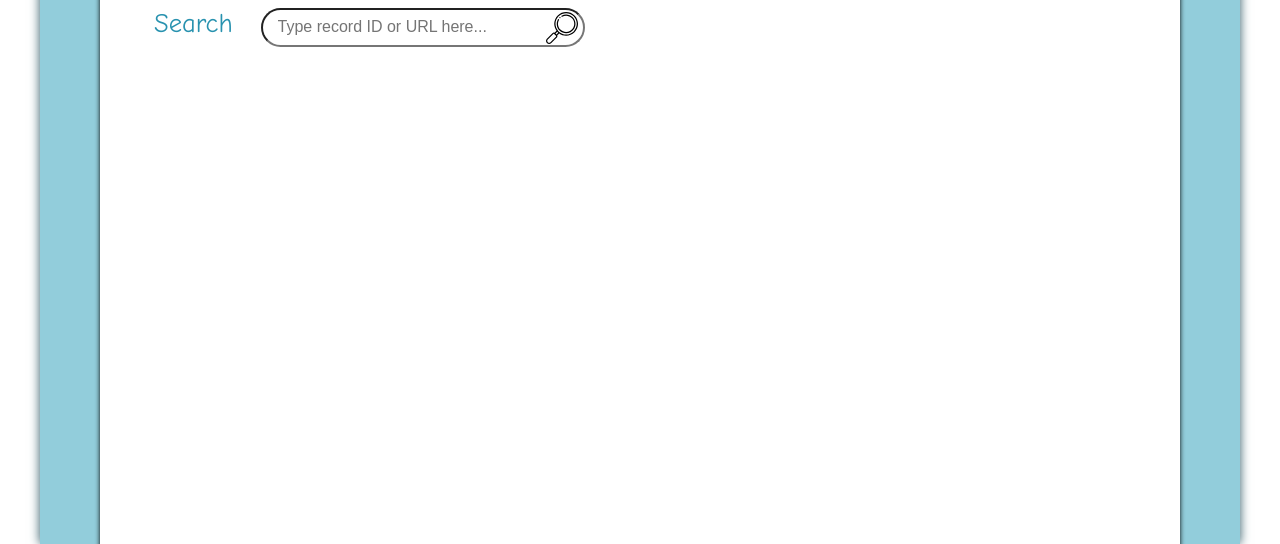
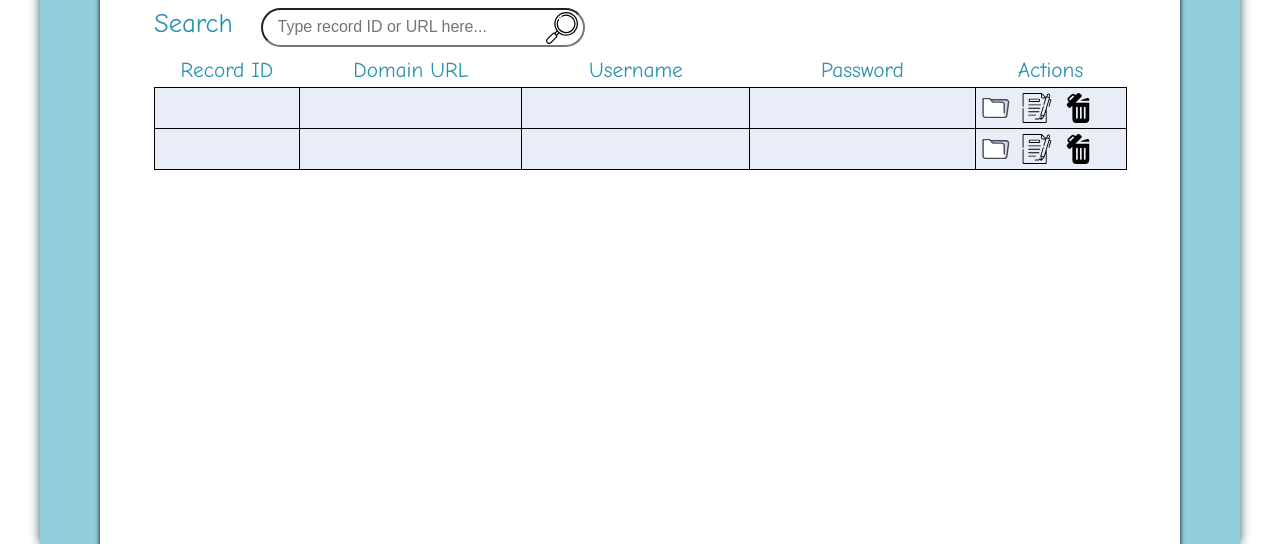
Before and after one commit to aperalta1437/Password-Manager-Website, a plain HTML site: page public/views/user-records.html in a window 1280 px wide. Shown: the part 256-800 px from the top of the page. Drawn offline with Linux system fonts and the light colour scheme; a web font is replaced by a local one.

Commit message:
Added table to records page.

```diff
--- a/public/static/css/user-records.css
+++ b/public/static/css/user-records.css
@@ -54,3 +54,66 @@ form label {
     left: -56px;
     top: 12px;;
 }
+
+div.table {
+    /* border: red 1px solid; */
+    display: table;
+    margin: auto;
+    padding: 0%;
+    width: 90%;
+    height: auto;
+    border-spacing: 0;
+    border-collapse: collapse;
+}
+
+
+span.th {
+    display: table-cell;
+    font-size: 16pt;
+    color: #2892af;
+    font-family: "Comic Sans MS", "Comic Sans", cursive;
+    text-align: center;
+    padding-bottom: 5px;
+}
+
+div.tr, form.tr {
+    display: table-row;
+    margin: 0;
+    padding: 0%;
+}
+
+span.td, div.td{
+    display: table-cell;
+    margin: 0%;
+    padding: 0%;
+    border: black 1px solid;
+    background-color: #E9EDF8;
+}
+
+input.table-input {
+    width: 90%;
+    margin: 3% 5% 1% 4%;
+    font-size: 15pt;
+    padding-top: 0;
+    border: none;
+    background-color: transparent;
+    /* border: red 1px solid; */
+}
+
+div.td {
+    padding: auto;
+    width: 150px;
+    /* border: red 1px solid; */
+    align-content: center;
+}
+
+
+div.td input.action-icon {
+    width: 30px;
+    /* border: red 1px solid; */
+    margin: 5px 0px 0px 5px;
+}
+
+span.record-id {
+    width: 15%;
+}
--- a/public/views/user-records.html
+++ b/public/views/user-records.html
@@ -40,6 +40,37 @@
                    <input type="image" src="../static/images/search-icon.svg" id="img-search-icon" name="submit" alt="Submit search query">
                </form>
            </section>
+           <div class="table">
+                <div class="tr">
+                    <span class="th">Record ID</span>
+                    <span class="th">Domain URL</span>
+                    <span class="th">Username</span>
+                    <span class="th">Password</span>
+                    <span class="th">Actions</span>
+                </div>
+                <form action="" class="tr" method="POST">
+                    <span class="td record-id"><input type="text" class="table-input"></span>
+                    <span class="td domain-url"><input type="text" class="table-input"></span>
+                    <span class="td username"><input type="text" class="table-input"></span>
+                    <span class="td password"><input type="text" class="table-input"></span>
+                    <div class="td">
+                        <input type="image" src="../static/images/view-record-icon.svg" class="action-icon" name="submit" alt="Submit search query">
+                        <input type="image" src="../static/images/edit-record-icon.svg" class="action-icon" name="submit" alt="Submit search query">
+                        <input type="image" src="../static/images/delete-record-icon.svg" class="action-icon" name="submit" alt="Submit search query">
+                    </div>
+                </form>
+                <form action="" class="tr" method="POST">
+                    <span class="td record-id"><input type="text" class="table-input"></span>
+                    <span class="td"><input type="text" class="table-input"></span>
+                    <span class="td"><input type="text" class="table-input"></span>
+                    <span class="td"><input type="text" class="table-input"></span>
+                    <div class="td">
+                        <input type="image" src="../static/images/view-record-icon.svg" class="action-icon" name="submit" alt="Submit search query">
+                        <input type="image" src="../static/images/edit-record-icon.svg" class="action-icon" name="submit" alt="Submit search query">
+                        <input type="image" src="../static/images/delete-record-icon.svg" class="action-icon" name="submit" alt="Submit search query">
+                    </div>
+                </form>
+           </div>
         </main>
     </body>
 </html>
```
Also changed, not shown: public/static/images/delete-record-icon.svg (added), public/static/images/edit-record-icon.svg (added), public/static/images/view-record-icon.svg (added).
